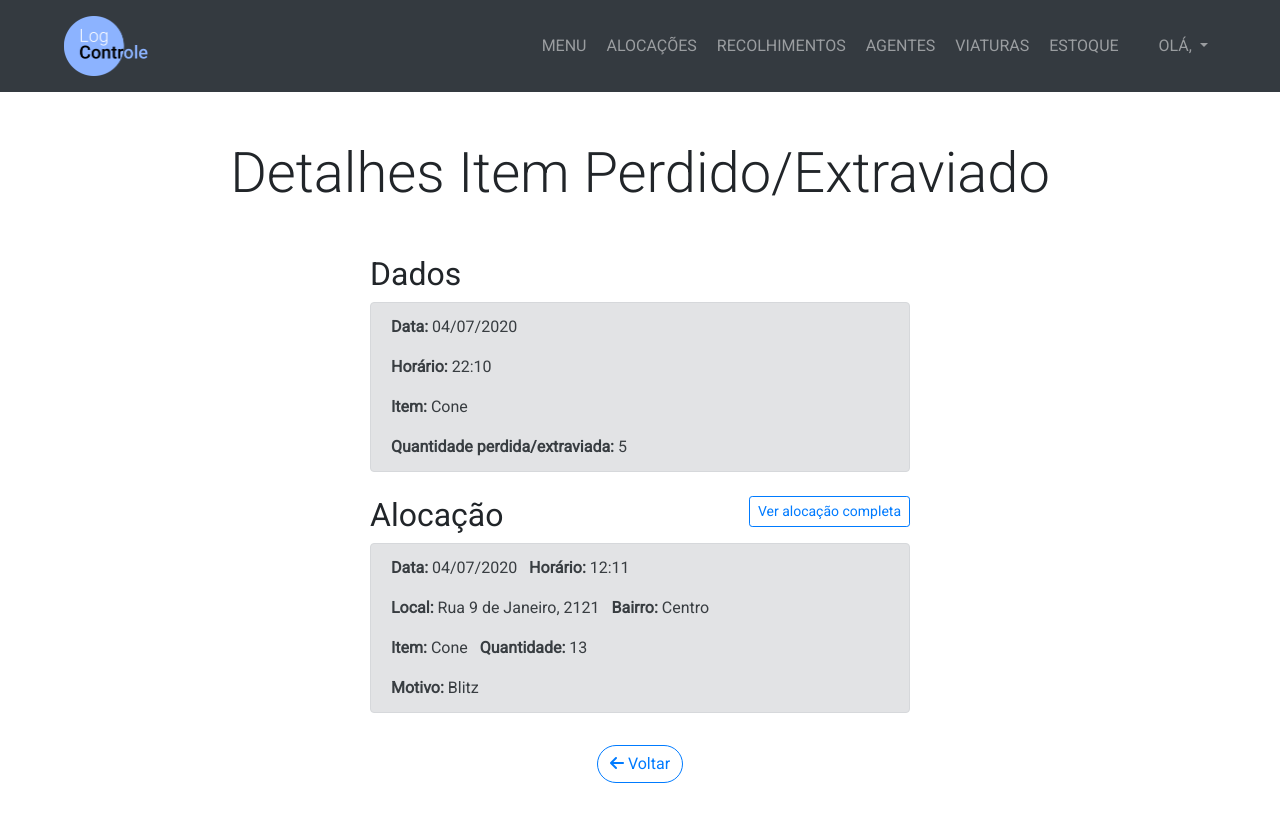
After one commit to Eduardo-H/stock-manager, a Django app: page /estoque/itens-perdidos-extraviados/20/detalhes in a window 1280 px wide. The commit adds this page. Run offline with Django 3.2, Linux system fonts and the light colour scheme; data comes from the database, SQL or seed files in the repository; some libraries are stand-ins or nearby versions.

Commit message:
Lost Item Details url, view and template created

```diff
--- /dev/null
+++ b/management/templates/management/detalheitemperdido.html
@@ -0,0 +1,45 @@
+{% extends 'management/base.html' %}
+
+{% block content %}
+  <section class="py-5">
+    <div class="container">
+      <h1 class="display-4 text-center mb-5">Detalhes Item Perdido/Extraviado</h1>
+      <div class="row justify-content-center">
+        <div class="col-lg-6">
+          <h2>Dados</h2>
+          <div class="alert alert-secondary mb-4">
+            <p><strong>Data:</strong> {{ perda_extravio.data|date:'d/m/Y' }}</p>
+            <p><strong>Horário:</strong> {{ perda_extravio.horario|date:'H:i' }}</p>
+            <p><strong>Item:</strong> {{ perda_extravio.alocacao.item.nome }}</p>
+            <p class="mb-0"><strong>Quantidade perdida/extraviada:</strong> {{ perda_extravio.quantidade }}</p>
+          </div>
+
+          <div class="d-flex">
+            <h2 class="mb-1">Alocação</h2>
+            <a href="{% url 'detalhealocacao' perda_extravio.alocacao.id %}" class="btn btn-sm btn-outline-primary ml-auto mb-3">Ver alocação completa</a>
+          </div>
+
+          <div class="alert alert-secondary">
+            <p>
+              <span class="mr-2"><strong>Data:</strong> {{ perda_extravio.alocacao.data|date:'d/m/Y' }}</span>
+              <span><strong>Horário:</strong> {{ perda_extravio.alocacao.horario|date:'H:i' }}</span>
+            </p>
+            <p>
+              <span class="mr-2"><strong>Local:</strong> {{ perda_extravio.alocacao.rua }}, {{ perda_extravio.alocacao.numero }}</span>
+              <span><strong>Bairro:</strong> {{ perda_extravio.alocacao.bairro }}</span>
+            </p>
+            <p>
+              <span class="mr-2"><strong>Item:</strong> {{ perda_extravio.alocacao.item.nome }}</span>
+              <span><strong>Quantidade:</strong> {{ perda_extravio.alocacao.quantidade }}</span>
+            </p>
+            <p class="mb-0"><strong>Motivo:</strong> {{ perda_extravio.alocacao.motivo }}</p>
+          </div>
+
+          <div class="d-flex justify-content-center">
+            <a href="{% url 'menuitemperdido' %}" class="btn btn-outline-primary rounded-pill mt-3 mx-auto"><i class="fas fa-arrow-left"></i> Voltar</a>
+          </div>
+        </div>
+      </div>
+    </div>
+  </section>
+{% endblock %}
--- a/management/templates/management/menuitemperdido.html
+++ b/management/templates/management/menuitemperdido.html
@@ -34,7 +34,7 @@
                   <th scope="row" class="text-center py-4">{{ itemperdido.horario|date:'H:i' }}</th>
                   <th scope="row" class="text-center py-4">{{ itemperdido.alocacao.item.nome }}</th>
                   <th scope="row" class="text-center py-4">{{ itemperdido.quantidade }}</th>
-                  <th scope="row" class="text-center py-3"><a href="#" class="btn btn-outline-primary">Detalhes</a></th>
+                  <th scope="row" class="text-center py-3"><a href="{% url 'detalheitemperdido' itemperdido.id %}" class="btn btn-outline-primary">Detalhes</a></th>
                 </tr>
               {% endfor %}
             </tbody>
--- a/management/views.py
+++ b/management/views.py
@@ -647,3 +647,7 @@ def cadastraritem(request):
 def menuitemperdido(request):
     itensperdidos = ItemPerdidoExtraviado.objects.all().order_by('-id')
     return render(request, 'management/menuitemperdido.html', {'itensperdidos':itensperdidos})
+
+def detalheitemperdido(request, pk_perda_extravio):
+    perda_extravio = get_object_or_404(ItemPerdidoExtraviado, pk=pk_perda_extravio)
+    return render(request, 'management/detalheitemperdido.html', {'perda_extravio':perda_extravio})
--- a/stock_manager/urls.py
+++ b/stock_manager/urls.py
@@ -38,6 +38,7 @@ urlpatterns = [
     path('estoque/adicionar-ao-estoque/', views.adicionarestoque, name='adicionarestoque'),
     path('estoque/cadastrar-item/', views.cadastraritem, name="cadastraritem"),
     path('estoque/itens-perdidos-extraviados/', views.menuitemperdido, name="menuitemperdido"),
+    path('estoque/itens-perdidos-extraviados/<int:pk_perda_extravio>/detalhes', views.detalheitemperdido, name="detalheitemperdido"),
 
     path('admin/', admin.site.urls),
 ]
```
